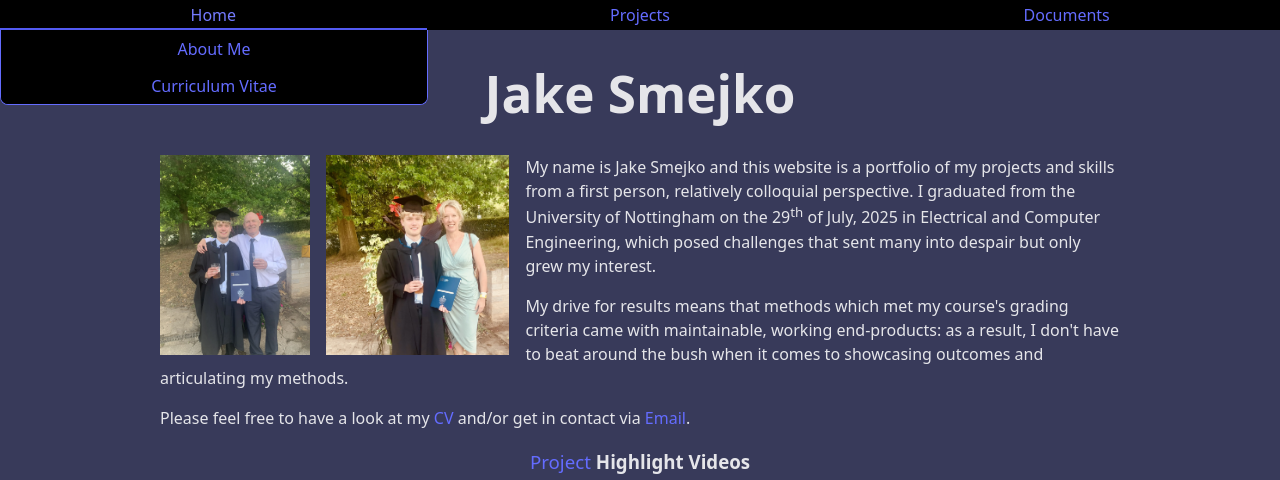
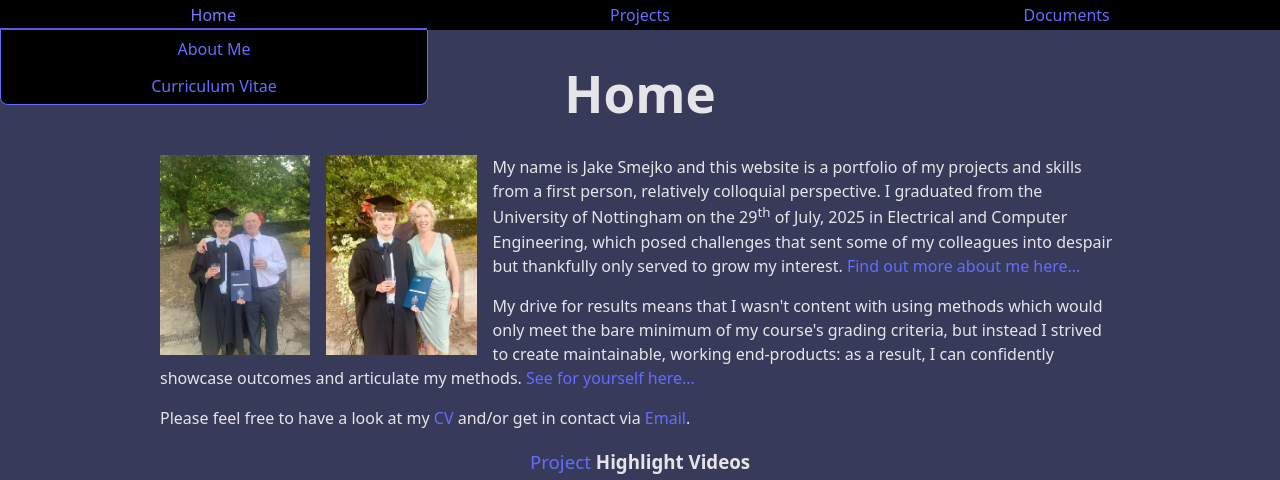
Before and after one commit to js-smejko/jake-app, a React (Vite) app: page / in a window 1280 px wide. Shown: the top 480 px of the page. Built offline with nearby package versions, Linux system fonts and the light colour scheme.

Commit message:
Cleared narrow floating text

```diff
--- a/src/App.css
+++ b/src/App.css
@@ -154,3 +154,8 @@
   background-color: #26284d;
   border-radius: 8px;
 }
+
+.clear {
+  clear: both;
+  margin-bottom: 1em;
+}
--- a/src/components/BlockFloatContent.tsx
+++ /dev/null
@@ -1,48 +0,0 @@
-import { useEffect, useRef, useState } from "react";
-import type { FloatImageProps } from "../util/interfaces";
-import FloatImage from "./FloatImage";
-
-interface ImageParagraphProps extends FloatImageProps {
-  children?: React.ReactNode;
-};
-
-const BlockFloatContent = ({ src, alt, caption, float, children }: ImageParagraphProps) => {
-  const [minHeight, setMinHeight] = useState(0);
-  const imgRef = useRef<HTMLSpanElement>(null);
-
-  useEffect(() => {
-    if (!imgRef.current) return;
-
-    const imgRO = new ResizeObserver((entries) => {
-      for (const entry of entries) {
-        if (entry.target === imgRef.current) {
-          setMinHeight(
-            entry.contentRect.height +
-            parseFloat(window.getComputedStyle(imgRef.current).fontSize)
-          );
-        }
-      }
-    });
-
-    imgRO.observe(imgRef.current);
-
-    return () => {
-      imgRO.disconnect();
-    };
-  }, []);
-
-  return (
-    <div style={{ minHeight }}>
-      <FloatImage
-        ref={imgRef}
-        src={src}
-        alt={alt}
-        caption={caption}
-        float={float}
-      />
-      {children}
-    </div>
-  );
-};
-
-export default BlockFloatContent;
--- a/src/components/CaptionedImageRow.tsx
+++ b/src/components/CaptionedImageRow.tsx
@@ -102,7 +102,7 @@ const CaptionedImageRow = ({ images, caption, maxHeight }: CaptionedImageProps)
                   marginTop: 6,
                 }}
               >
-                {img.caption}
+                {typeof img.caption === "string" ? img.caption : img.caption && img.alt}
               </figcaption>
             )}
           </figure>
--- a/src/components/CaptionedVideo.tsx
+++ b/src/components/CaptionedVideo.tsx
@@ -5,10 +5,11 @@ interface CaptionedVideoProps {
   src: string;
   maxHeight?: number | string;
   caption?: string;
+  onLoad?: () => void;
 };
 
 const CaptionedVideo = forwardRef<HTMLVideoElement, CaptionedVideoProps>((
-  { src, maxHeight, caption },
+  { src, maxHeight, caption, onLoad },
   ref
 ) => {
   return (
@@ -23,6 +24,7 @@ const CaptionedVideo = forwardRef<HTMLVideoElement, CaptionedVideoProps>((
           controls
           muted
           loop
+          onLoadedData={onLoad}
         />
       </div>
       <figcaption>
--- a/src/components/FloatImage.tsx
+++ b/src/components/FloatImage.tsx
@@ -1,39 +1,67 @@
-import { forwardRef } from "react";
-import type { FloatImageProps } from "../util/interfaces";
+import React, { forwardRef, useEffect, useRef, useState } from "react";
 
-const FloatImage = forwardRef<HTMLSpanElement, FloatImageProps>((
-  { src, alt, caption, float },
-  ref
-) => {
-  let className = 'captioned-image-container';
-
-  if (float === 'left') {
-    className += ' float-left';
-  } else if (float === 'right') {
-    className += ' float-right';
+interface FloatImageProps {
+  src: string;
+  alt: string;
+  caption?: string | boolean;
+  float?: "left" | "right";
 }
 
+const FloatImage = forwardRef<HTMLSpanElement, FloatImageProps>(
+  ({ src, alt, caption, float }, forwardedRef) => {
+    const localRef = useRef<HTMLSpanElement>(null);
+    const [shouldClear, setShouldClear] = useState(false);
+
+    console.log(shouldClear);
+
+    const adjustClear = () => {
+      if (!localRef.current) return;
+      const rect = localRef.current.getBoundingClientRect();
+
+      // Estimate remaining horizontal space for text
+      const spaceForText =
+        float === "left"
+          ? window.innerWidth - rect.right
+          : rect.left;
+
+      // console.log("Space for text:", spaceForText);
+
+      setShouldClear(spaceForText < 200);
+    };
+
+    useEffect(() => {
+      adjustClear();
+      window.addEventListener("resize", adjustClear);
+      return () => window.removeEventListener("resize", adjustClear);
+    }, []);
+
+    let className = "captioned-image-container";
+    if (float === "left") className += " float-left";
+    if (float === "right") className += " float-right";
+
     return (
-    <span ref={ref} className={className}>
+      <>
+        <span ref={localRef} className={className}>
           <img
             src={src}
             alt={alt}
             style={{
               maxHeight: 200,
-          maxWidth: '100%',
-          objectFit: 'contain'
+              maxWidth: "100%",
+              objectFit: "contain",
             }}
             draggable={false}
           />
-      {caption ? (
-        // <figcaption>
+          {caption && (
             <i className="caption">
               {typeof caption === "string" ? caption : alt}
             </i>
-        // </figcaption>
-      ) : null}
+          )}
         </span>
-  )
-});
+        {shouldClear && <div style={{ clear: "both" }} />}
+      </>
+    );
+  }
+);
 
 export default FloatImage;
--- a/src/components/HighlightsCarousel.tsx
+++ b/src/components/HighlightsCarousel.tsx
@@ -2,15 +2,33 @@ import CaptionedVideo from "./CaptionedVideo";
 import Carousel from "./carousel/Carousel";
 
 const HighlightsCarousel = () => {
+  const videoRefs = new Map<number, React.RefObject<HTMLVideoElement>>();
+
+  const handleSlideChange = (i: number) => {
+    videoRefs.forEach((r, idx) => {
+      if (r.current === null) return;
+      if (idx !== i) {
+        r.current.pause();
+        r.current.currentTime = 0;
+      } else {
+        r.current.play();
+      }
+    });
+  };
+
   return (
     <Carousel
       className="carousel"
+      onSlideChange={handleSlideChange}
     >
       <div>
         <h4>3D tracking of items using canon orthogonal camera feed, transferred via UDP from a Raspberry Pi</h4>
         <CaptionedVideo
           src="assets/dissertation/implemented_tracker.mp4"
           maxHeight={600}
+          ref={el => {
+            if (el) videoRefs.set(0, { current: el })
+          }}
         />
       </div>
       <div>
@@ -18,6 +36,9 @@ const HighlightsCarousel = () => {
         <CaptionedVideo
           src="assets/autonomousVehicle/ir_navigation.mp4"
           maxHeight={600}
+          ref={el => {
+            if (el) videoRefs.set(1, { current: el })
+          }}
         />
       </div>
       <div>
@@ -25,6 +46,9 @@ const HighlightsCarousel = () => {
         <CaptionedVideo
           src="assets/CADSoftware/stl_video.mp4"
           maxHeight={600}
+          ref={el => {
+            if (el) videoRefs.set(2, { current: el })
+          }}
         />
       </div>
     </Carousel>
--- a/src/components/carousel/Carousel.tsx
+++ b/src/components/carousel/Carousel.tsx
@@ -184,7 +184,10 @@ const Carousel = ({
       <DotNavigation
         numDots={keyedChildren.length}
         currentIndex={currentIndex}
-        onChange={setCurrentIndex}
+        onChange={i => {
+          setCurrentIndex(i);
+          onSlideChange?.(i);
+        }}
       />
     </div>
   );
--- a/src/pages/HomePage.tsx
+++ b/src/pages/HomePage.tsx
@@ -1,4 +1,3 @@
-import BlockFloatContent from "../components/BlockFloatContent";
 import FloatImage from "../components/FloatImage";
 import HighlightsCarousel from "../components/HighlightsCarousel";
 import { Link } from "react-router-dom";
@@ -6,12 +5,12 @@ import { Link } from "react-router-dom";
 const HomePage = () => {
   return (
     <div>
-      <h1>Jake Smejko</h1>
-      <BlockFloatContent
+      <h1>Home</h1>
+      <FloatImage
         src="/assets/general/graduation_with_dad.webp"
         alt="My dad and I at graduation"
         float="left"
-      >
+      />
       <FloatImage
         src="/assets/general/graduation_with_mum.webp"
         alt="My mum and I at graduation"
@@ -20,11 +19,11 @@ const HomePage = () => {
       <p>
         My name is Jake Smejko and this website is a portfolio of my projects and skills from a first person, relatively colloquial perspective.
         I graduated from the University of Nottingham on the 29<sup>th</sup> of July, 2025 in Electrical and Computer Engineering,
-          which posed challenges that sent many into despair but only grew my interest.
+        which posed challenges that sent some of my colleagues into despair but thankfully only served to grow my interest. <Link to="about">Find out more about me here...</Link>
       </p>
       <p>
-          My drive for results means that methods which met my course's grading criteria came with maintainable, working end-products:
-          as a result, I don't have to beat around the bush when it comes to showcasing outcomes and articulating my methods.
+        My drive for results means that I wasn't content with using methods which would only meet the bare minimum of my course's grading criteria, but instead I strived to create maintainable, working end-products:
+        as a result, I can confidently showcase outcomes and articulate my methods. <Link to="projects">See for yourself here...</Link>
       </p>
       <p>
         Please feel free to have a look at my
@@ -32,7 +31,6 @@ const HomePage = () => {
         and/or get in contact via
         <a href="mailto:jsmejko@outlook.com"> Email</a>.
       </p>
-      </BlockFloatContent>
       <h3><Link to="projects">Project</Link> Highlight Videos</h3>
       <HighlightsCarousel />
     </div>
```
Also changed, not shown: src/pages/AboutPage.tsx (+13 -12 lines), public/assets/general/graduation_with_mum.webp, public/assets/general/laney.webp (added), src/index.css (line endings or trailing spaces). Lines whose indentation alone changed are shown as unchanged.
